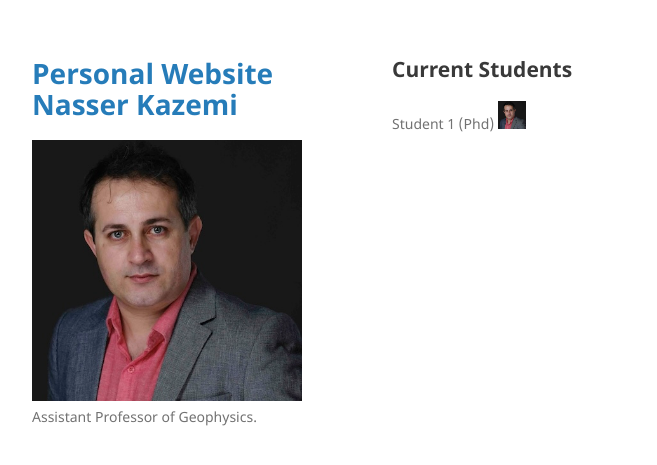
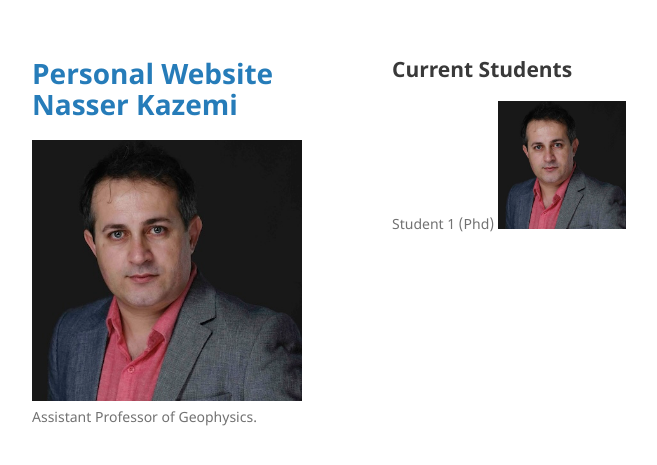
Before and after one commit to nasser00/uqam, a Jekyll site: the page built from students.md, in a window 1280 px wide. Shown: the top 465 px of the page, without its empty margins (178-835 px from the left). Built offline with Jekyll 4.4.1, drawn with Linux system fonts in a browser that asks for light colours; our own code applies the rules of GitHub Pages for plain Markdown files.

Commit message:
Update students.md

```diff
--- a/students.md
+++ b/students.md
@@ -1,3 +1,3 @@
 ## Current Students
 
-Student 1 (Phd) <img src="/assets/img/my_github_pic.jpeg" alt="Student1" width="28" height="28">
+Student 1 (Phd) <img src="/assets/img/my_github_pic.jpeg" alt="Student1" width="128" height="128">
```
